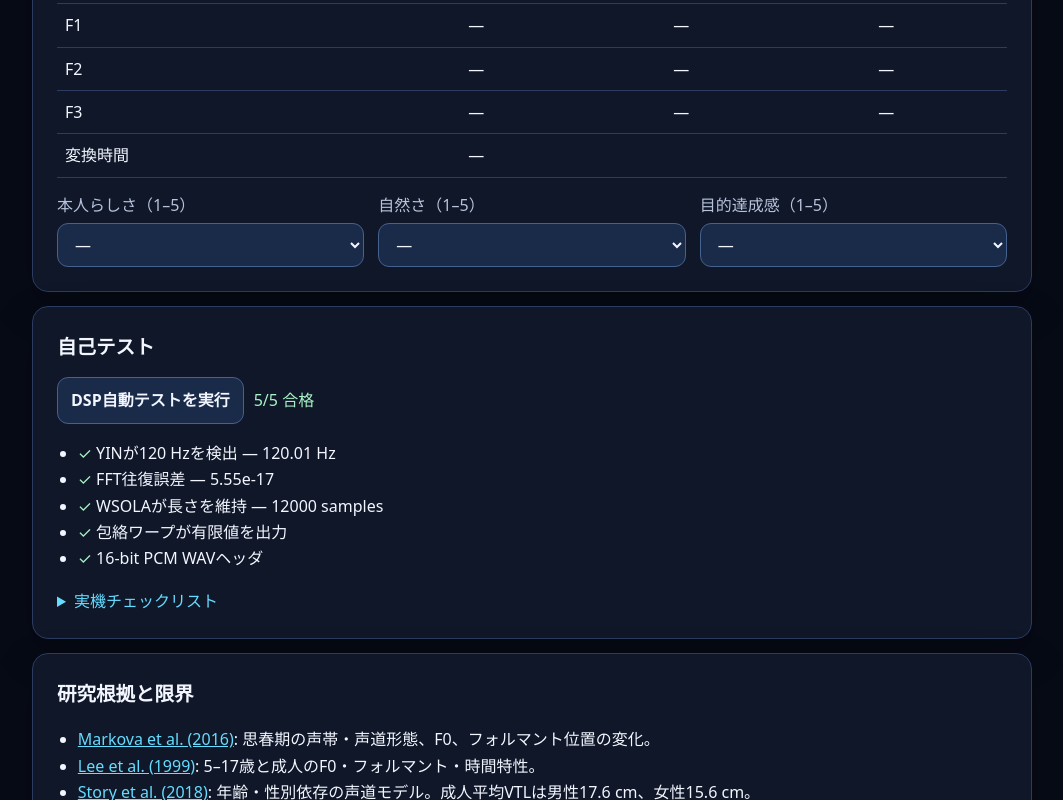
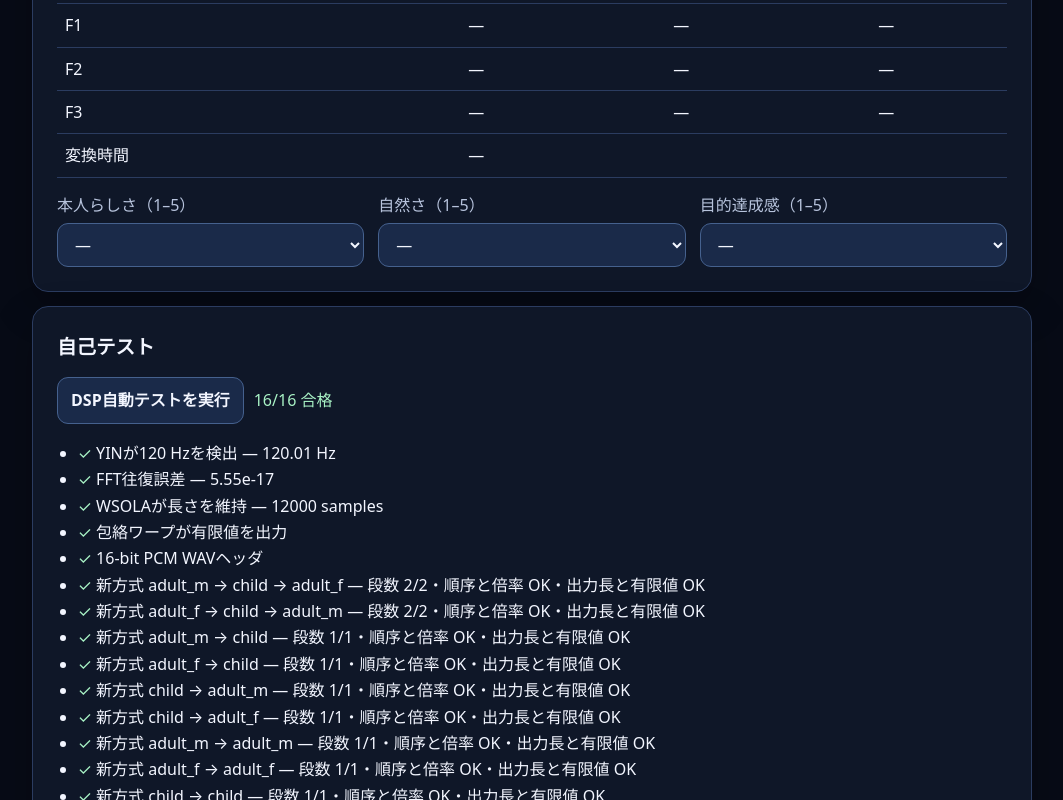
Before and after one commit to nyattoh/voicetransition, a plain HTML site: page index.html in a window 1280 px wide. Both pictures are taken after a click on the button "DSP自動テストを実行". Shown: the part 2233-3033 px from the top of the page, without its empty margins (108-1171 px from the left). Drawn offline with Linux system fonts and the light colour scheme.

Commit message:
大人声の性別変換を子ども声経由の二段階に

```diff
--- a/index.html
+++ b/index.html
@@ -876,6 +876,26 @@
     $("convert").disabled = !inputSignal || !inputFeatures;
   }
 
+  function renderDspStage(signal, sampleRate, pitchRatio, formantRatio, legacy) {
+    const pitched = Math.abs(pitchRatio - 1) < .002 ? signal.slice() :
+      (legacy ? wsolaLegacy : wsola)((legacy ? resampleToLength : resamplePitch)(signal, Math.max(legacy ? 64 : 1, Math.round(signal.length / pitchRatio))), sampleRate, pitchRatio, signal.length);
+    const correction = formantRatio / pitchRatio;
+    const processed = Math.abs(correction - 1) < .01 ? pitched : warpSpectralEnvelope(pitched, sampleRate, correction);
+    return legacy ? processed : preserveUnvoiced(signal, processed, sampleRate);
+  }
+
+  function renderConversion(signal, sampleRate, { source, target, pitchRatio, formantRatio, legacy }, renderStage = renderDspStage) {
+    const betweenAdults = (source === PROFILES.adult_m && target === PROFILES.adult_f) ||
+      (source === PROFILES.adult_f && target === PROFILES.adult_m);
+    if (legacy || !betweenAdults) return renderStage(signal, sampleRate, pitchRatio, formantRatio, legacy);
+
+    const child = PROFILES.child;
+    const childPitchRatio = child.f0 / source.f0;
+    const childFormantRatio = source.vtl / child.vtl;
+    const intermediate = renderStage(signal, sampleRate, childPitchRatio, childFormantRatio, false);
+    return renderStage(intermediate, sampleRate, pitchRatio / childPitchRatio, formantRatio / childFormantRatio, false);
+  }
+
   async function convertSignal() {
     const source = PROFILES[$("sourceProfile").value];
     const target = PROFILES[$("targetProfile").value];
@@ -894,11 +914,7 @@
       await new Promise(resolve => setTimeout(resolve));
       if (token !== generation) return;
       const render = async (legacy) => {
-        const pitched = Math.abs(pitchRatio - 1) < .002 ? signal.slice() :
-          (legacy ? wsolaLegacy : wsola)((legacy ? resampleToLength : resamplePitch)(signal, Math.max(legacy ? 64 : 1, Math.round(signal.length / pitchRatio))), sampleRate, pitchRatio, signal.length);
-        const correction = formantRatio / pitchRatio;
-        let processed = Math.abs(correction - 1) < .01 ? pitched : warpSpectralEnvelope(pitched, sampleRate, correction);
-        if (!legacy) processed = preserveUnvoiced(signal, processed, sampleRate);
+        const processed = renderConversion(signal, sampleRate, { source, target, pitchRatio, formantRatio, legacy });
         const Offline = window.OfflineAudioContext || window.webkitOfflineAudioContext;
         const offline = new Offline(1, signal.length, sampleRate);
         const buffer = offline.createBuffer(1, signal.length, sampleRate);
@@ -1208,6 +1224,48 @@
 
       const wav = new Uint8Array(encodeWav(sine.subarray(0, 100), sampleRate));
       check("16-bit PCM WAVヘッダ", String.fromCharCode(...wav.subarray(0, 4)) === "RIFF" && String.fromCharCode(...wav.subarray(8, 12)) === "WAVE");
+
+      const routes = [
+        ["adult_m", "adult_f", false, true],
+        ["adult_f", "adult_m", false, true],
+        ["adult_m", "child", false, false],
+        ["adult_f", "child", false, false],
+        ["child", "adult_m", false, false],
+        ["child", "adult_f", false, false],
+        ["adult_m", "adult_m", false, false],
+        ["adult_f", "adult_f", false, false],
+        ["child", "child", false, false],
+        ["adult_m", "adult_f", true, false],
+        ["adult_f", "adult_m", true, false]
+      ];
+      const sample = sine.subarray(0, 4096);
+      const child = PROFILES.child;
+      for (const [sourceKey, targetKey, legacy, viaChild] of routes) {
+        const source = PROFILES[sourceKey], target = PROFILES[targetKey];
+        const pitchRatio = target.f0 / source.f0 * .92;
+        const formantRatio = 1.07;
+        const expected = viaChild ? [
+          [child.f0 / source.f0, source.vtl / child.vtl],
+          [target.f0 / child.f0 * .92, formantRatio * child.vtl / source.vtl]
+        ] : [[pitchRatio, formantRatio]];
+        const calls = [];
+        const output = renderConversion(sample, sampleRate, { source, target, pitchRatio, formantRatio, legacy },
+          (input, rate, pitch, formant, stageLegacy) => {
+            const processed = renderDspStage(input, rate, pitch, formant, stageLegacy);
+            calls.push({ input, rate, pitch, formant, legacy: stageLegacy, output: processed });
+            return processed;
+          });
+        const ordered = calls.length === expected.length && expected.every(([pitch, formant], index) => {
+          const call = calls[index];
+          return call.input === (index === 0 ? sample : calls[index - 1].output) &&
+            call.rate === sampleRate && call.legacy === legacy &&
+            Math.abs(call.pitch - pitch) < 1e-9 && Math.abs(call.formant - formant) < 1e-9;
+        });
+        const valid = output === calls[calls.length - 1]?.output && output.length === sample.length && output.every(Number.isFinite);
+        const path = viaChild ? `${sourceKey} → child → ${targetKey}` : `${sourceKey} → ${targetKey}`;
+        check(`${legacy ? "旧" : "新"}方式 ${path}`, ordered && valid,
+          `段数 ${calls.length}/${expected.length}・順序と倍率 ${ordered ? "OK" : "NG"}・出力長と有限値 ${valid ? "OK" : "NG"}`);
+      }
     } catch (error) {
       console.error(error);
       check("自己テスト実行", false, error.message);
```
